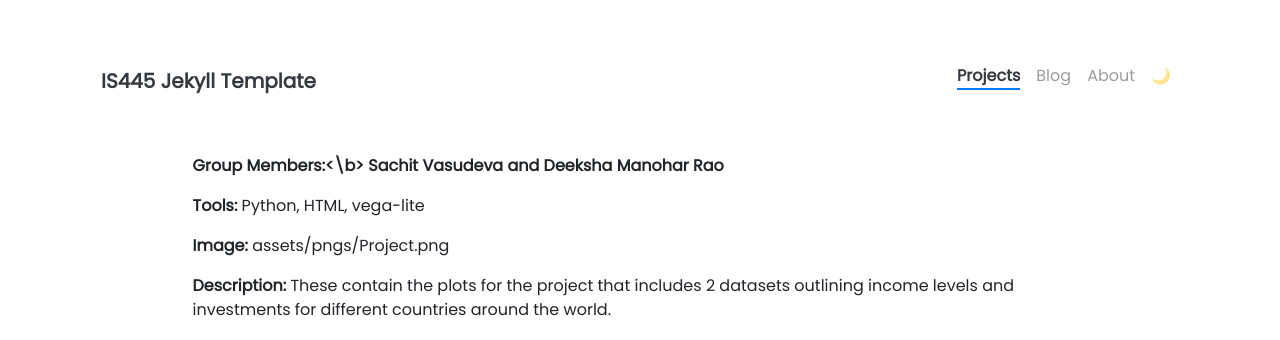
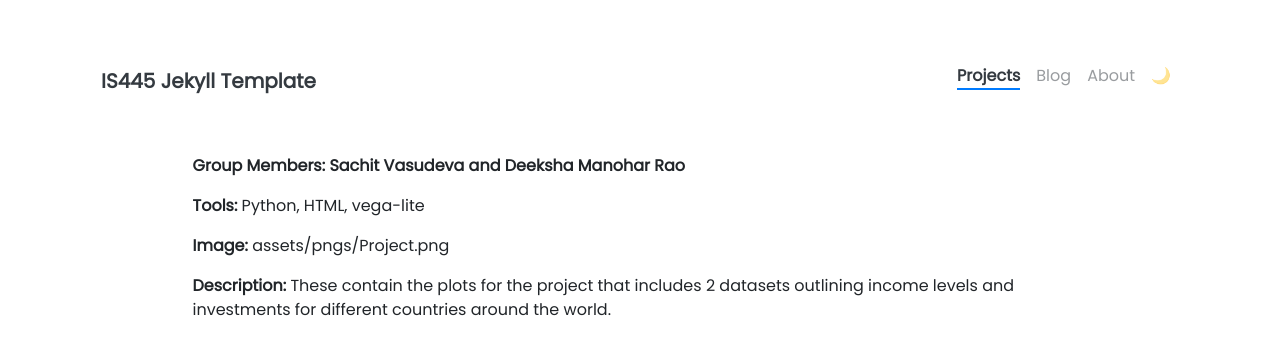
Before and after one commit to sachitv2/sachitv2.github.io, a Jekyll site: the page built from _projects/Final_Project_3.1.md, in a window 1280 px wide and 900 px high. Shown: the top 340 px of the window. Built offline with Jekyll 4.4.1, drawn with Linux system fonts in a browser that asks for light colours; nearby versions of some CDN libraries.

```diff
--- a/_projects/Final_Project_3.1.md
+++ b/_projects/Final_Project_3.1.md
@@ -10,7 +10,7 @@ custom_js:
   - vega-embed.min
   - justcharts
 ---
-<b>Group Members:<\b> Sachit Vasudeva and Deeksha Manohar Rao
+<b>Group Members:<b> Sachit Vasudeva and Deeksha Manohar Rao
 
 **Tools:** Python, HTML, vega-lite
 
```
